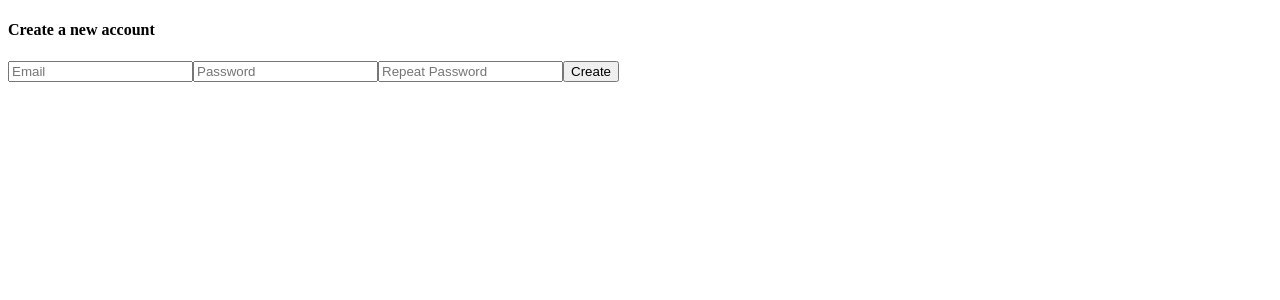
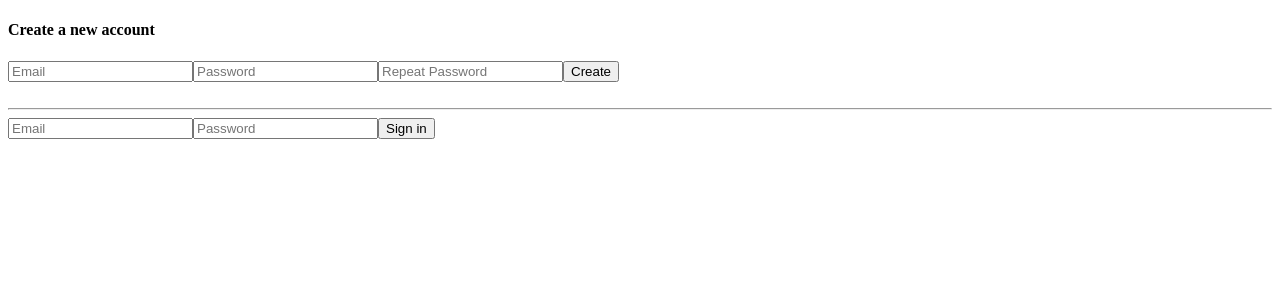
Before and after one commit to Fifinio/bookshelf, a React (Create React App) app: page /signin in a window 1280 px wide. Shown: the top 300 px of the page. Built offline with nearby package versions, Linux system fonts and the light colour scheme; no server answers.

Commit message:
added SignIn.js and logging in via email/pass functionality to AuthContext.js

```diff
--- a/src/App.js
+++ b/src/App.js
@@ -1,11 +1,15 @@
 import React from 'react';
-import SignUp from './components/signup'
+import SignUp from './components/SignUp'
 import { AuthProvider } from './contexts/AuthContext';
+import SignIn from './components/SignIn';
 
 const App = () => {
     return (
     <AuthProvider>
          <SignUp />
+         <br/>
+         <hr/>
+         <SignIn/>
     </AuthProvider>
     )
 }
--- /dev/null
+++ b/src/components/SignIn.js
@@ -0,0 +1,38 @@
+import { useState } from "react";
+import { useAuth } from "../contexts/AuthContext";
+// import { AuthProvider } from "../contexts/AuthContext";
+
+const SignIn = () => {
+    const [email, setEmail] = useState();
+    const [password, setPassword] = useState();
+    const { signin } = useAuth();
+
+    const handleSubmit = (e) => {
+        e.preventDefault()
+        signin(email, password)
+    }
+
+    return (
+        <>
+        <form onSubmit={handleSubmit}>
+            <input type={"email"}
+                name={"email"}
+                placeholder={"Email"}
+                onChange={e => setEmail(e.target.value)}
+                required />
+            <input type={"password"}
+                name={"password"}
+                placeholder={"Password"}
+                onChange={e => setPassword(e.target.value)}
+                required />
+                <button type={'submit'}>Sign in</button>
+        </form>
+
+        {/* <AuthProvider.Consumer>
+            {user => console.log(user)}
+        </AuthProvider.Consumer> */}
+        </>
+    );
+}
+
+export default SignIn;
--- a/src/components/signup.js
+++ b/src/components/signup.js
@@ -1,51 +1,16 @@
 import React, {useRef, useState} from 'react';
 import { useAuth } from '../contexts/AuthContext';
-
-//Łukasz todos -- implement form with useAtuh from AuthContext
-
-//Async function sending a POST request to the server
-const sendSignUp = async ( email, password, confirmPassword) => {
-    //API URL FOR THE REGISTER
-    const API_URL = '';
-    const item = JSON.stringify({
-        email : email,
-        password: password
-    });
-    if(password===confirmPassword){
-        const data = await fetch(API_URL, {
-            method: 'POST',
-            mode: "cors",
-            headers: {
-                "Accept": "application/json",
-                "Content-Type":"application/json"
-            },
-            body: item,
-        })
-        .then(response => response.json())
-        .then(data => data)
-        .catch(err=>console.error(err))
-
-        if(data){
-            document.getElementById('regHead').value = "Signed up successfully";
-        }
-    }
-    else{
-        alert("Passwords don't match!");
-    }
-}
-
-
-
 
 
 const SignUp = (props) => {
   	const [email, setEmail] = useState('');
   	const [password, setPassword] = useState('');
-  	const [confirmPassword, setConfirmPassword] = useState('');
     const [passwordError, setPasswordError] = useState('')
     const  { signup } = useAuth();
     const confirmPasswordRef = useRef();
 
+
+    // function signup from AuthContext, create new user using firebase auth
     const handleSubmit = (e) => {
         if (password !== confirmPasswordRef.current.value) {
             setPasswordError(`Password don't match!`)
@@ -76,8 +41,7 @@ const SignUp = (props) => {
 			name="confirmPassword"
 			placeholder="Repeat Password"
 			type="password" required
-            ref={confirmPasswordRef}
-			onChange={e=>setConfirmPassword(e.target.value)}/>
+            ref={confirmPasswordRef}/>
         <button onClick={handleSubmit}>Create</button>
       </div>
       {passwordError && <span>{passwordError}</span>}
--- a/src/contexts/AuthContext.js
+++ b/src/contexts/AuthContext.js
@@ -1,5 +1,5 @@
 import React, { useContext, useEffect, useState } from "react";
-import { onAuthStateChanged, createUserWithEmailAndPassword } from "firebase/auth"
+import { onAuthStateChanged, createUserWithEmailAndPassword, signInWithEmailAndPassword } from "firebase/auth"
 import { firebaseAuth } from "../services/firebase";
 
 const AuthContext = React.createContext()
@@ -16,7 +16,7 @@ export function AuthProvider({ children }) {
 
     const auth = firebaseAuth;
 
-    //signup user, variables comes from signup.js
+    //signup user, params from signup.js, this function is exported in {value} obj and passed to AuthContext.Provider
     function signup(email, password) {
         createUserWithEmailAndPassword(auth, email, password)
             .then((userCredential) => {
@@ -28,22 +28,42 @@ export function AuthProvider({ children }) {
             })
     }
 
+    //signup user, params from signin.js, this function is exported in {value} obj and passed to AuthContext.Provider
+    function signin(email, password) {
+        signInWithEmailAndPassword(auth, email, password)
+        .then((userCredential) => {
+            setCurrentUser(userCredential.user)
+        }).catch((error) => {
+            setErrorCode(error.code);
+            setErrorMessage('Wrong email or password.');
+        })
+    }
+
     //check if user is already logged
     useEffect(() => {
         const unsubscribe = onAuthStateChanged(auth, (user) => {
             if (user) {
                 setCurrentUser(user)
+                setErrorCode('');
+                setErrorMessage('');
             }
         })
         return unsubscribe
-    }, [])
+    })
 
 
     const value = {
         currentUser,
         signup,
+        signin,
         errorCode,
         errorMessage
+    }
+
+    if(currentUser){
+        console.log("ZALOGOWANO" + JSON.stringify(currentUser.email))
+    } else {
+        console.log("NIEZALOGOWANO")
     }
 
     return (
```
